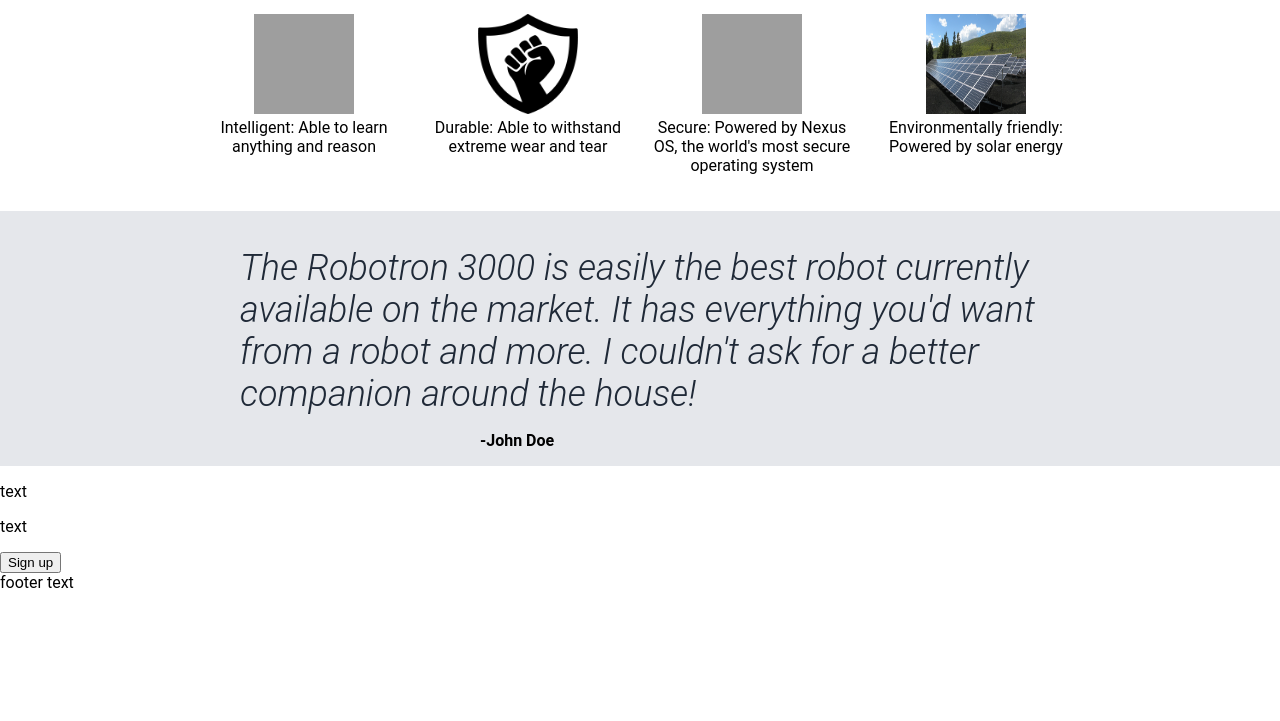
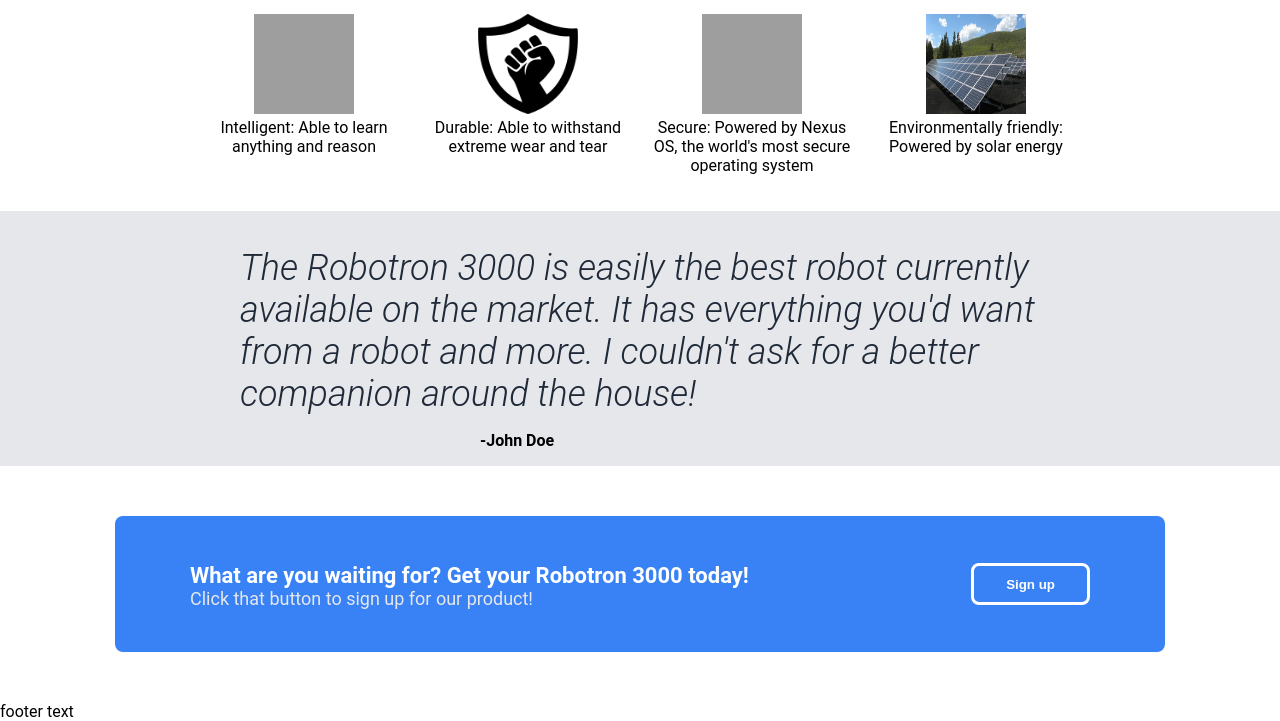
Before and after one commit to kquach2/odin-landing-page, a plain HTML site: page index.html in a window 1280 px wide. Shown: the part 397-1118 px from the top of the page. Before the commit the page ends 989 px from the top, so only its background shows below. Drawn offline with Linux system fonts and the light colour scheme; grey boxes are pictures that could not be loaded.

Commit message:
Call to action section done

```diff
--- a/index.html
+++ b/index.html
@@ -52,15 +52,14 @@
             <p id = "customer-name">-John Doe</p>
         </div>
         <div id = "call-to-action-section">
-            <div>
-                <p>
-                    text
-                </p>
-                <p id = "signup-text">
-                    text
-                </p>
+            <div id = "blue-box">
+                <div id = "call-to-action">
+                    <p id = "today">What are you waiting for? Get your Robotron 3000 today!</p>
+                    <p id = "signup-text">Click that button to sign up for our product!</p>
+                </div>
+                <button id = "second-su">Sign up</button>
             </div>
-            <button id = "second-su">Sign up</button>
+
         </div>
         <div id = "footer">
             footer text
--- a/style.css
+++ b/style.css
@@ -31,7 +31,7 @@ ul {
     gap: 16px;
 }
 
-a, #subtext {
+a, #subtext, #signup-text {
     text-decoration: none;
     color:#E5E7EB;
     font-size: 18px;
@@ -63,7 +63,7 @@ a, #subtext {
     margin-left: 50px
 }
 
-#first-su {
+#first-su, #blue-box, #second-su {
     background-color: #3882F6;
     border-radius: 8px;
     padding: 8px 32px;
@@ -71,6 +71,7 @@ a, #subtext {
     font-weight: bold;
     border: none;
 }
+
 
 #info {
     display: flex;
@@ -122,3 +123,34 @@ a, #subtext {
     width: 800px;
     align-self: flex-end;
 }
+
+#call-to-action-section {
+    display: flex;
+    justify-content: center;
+    padding: 50px;
+    flex: 1;
+}
+
+#blue-box {
+    display: flex;
+    width: 900px;
+    justify-content: space-between;
+    align-items: center;
+    padding: 25px 75px;
+}
+
+
+#second-su {
+    border-style: solid;
+    height: 42px;
+}
+
+#call-to-action #today {
+    font-size: 22px;
+    margin-bottom: 0;
+}
+
+#signup-text {
+    font-weight: normal;
+    margin-top: 0px;
+}
```
